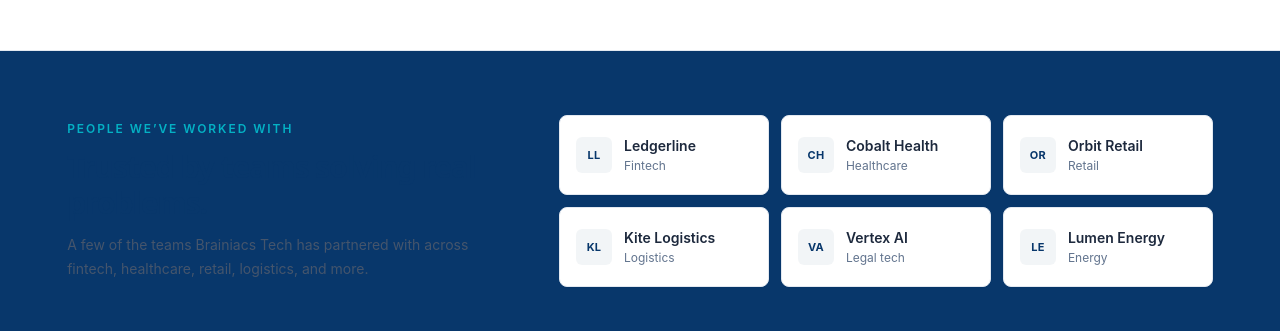
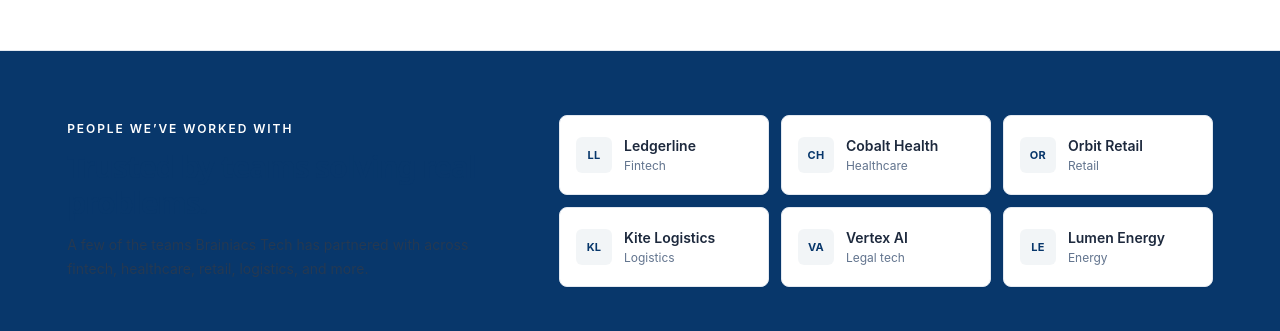
Before and after one commit to Bobby-gh/BrainiacsTech, a React (Vite) app: page / in a window 1280 px wide. Shown: the part 4240-4571 px from the top of the page. Built offline with nearby package versions, Linux system fonts and the light colour scheme.

Commit message:
working on accordian single open

```diff
--- a/src/pages/GroupHome.tsx
+++ b/src/pages/GroupHome.tsx
@@ -382,11 +382,11 @@ export default function GroupHome() {
           <div className="container-x">
             <div className="grid gap-8 lg:grid-cols-[0.8fr_1.2fr] lg:items-center lg:gap-14">
               <div>
-                <p className="text-xs font-semibold uppercase tracking-[0.16em] text-[#04B1C4]">People we’ve worked with</p>
+                <p className="text-xs font-semibold uppercase tracking-[0.16em] text-white">People we’ve worked with</p>
                 <h2 id="group-clients-title" className="mt-3 text-2xl font-semibold tracking-[-0.035em] text-[#08376B] sm:text-3xl">
                   Trusted by teams solving real problems.
                 </h2>
-                <p className="mt-3 max-w-lg text-sm leading-6 text-slate-600">
+                <p className="mt-3 max-w-lg text-sm leading-6 text-white-600">
                   A few of the teams Brainiacs Tech has partnered with across fintech, healthcare, retail, logistics, and more.
                 </p>
               </div>
```
